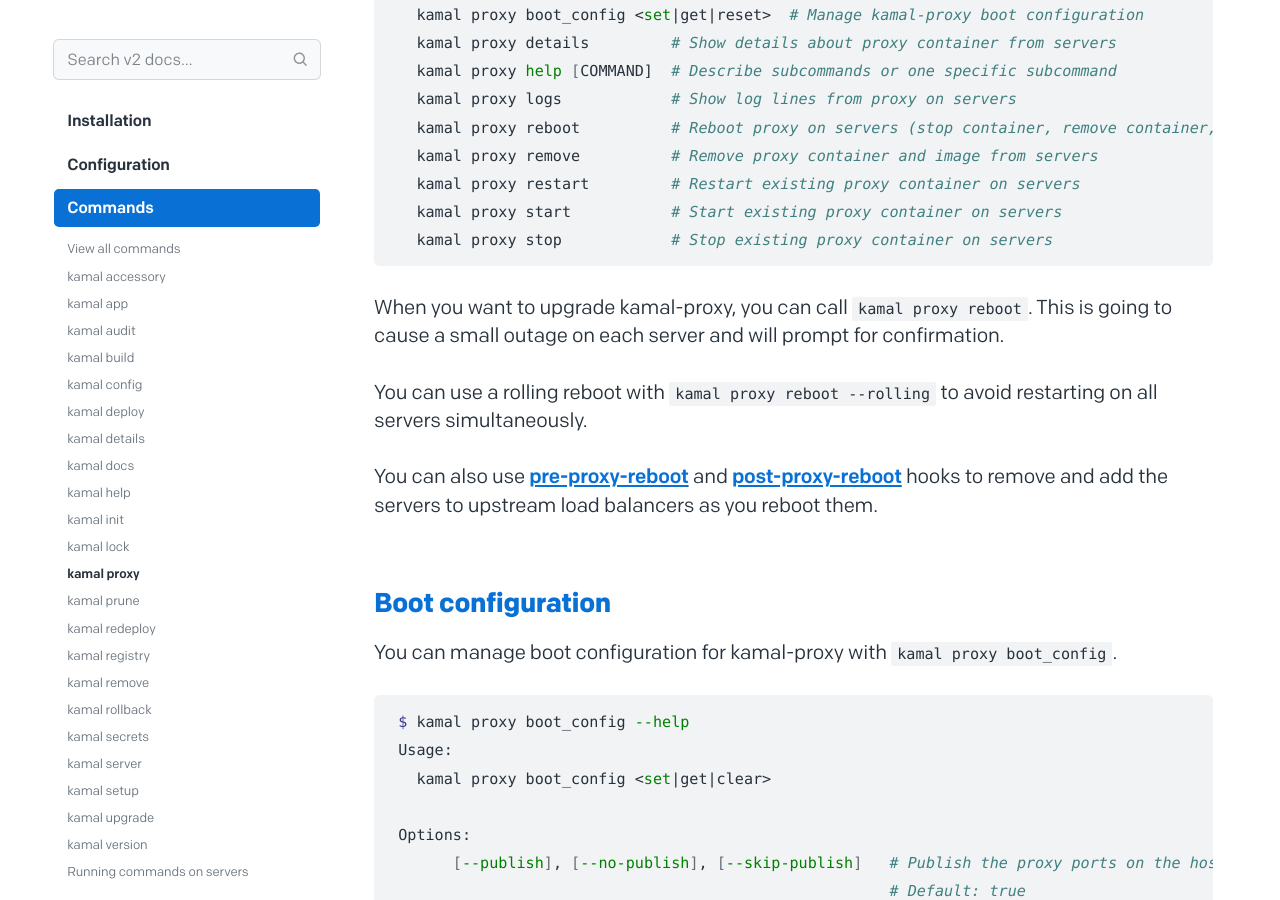
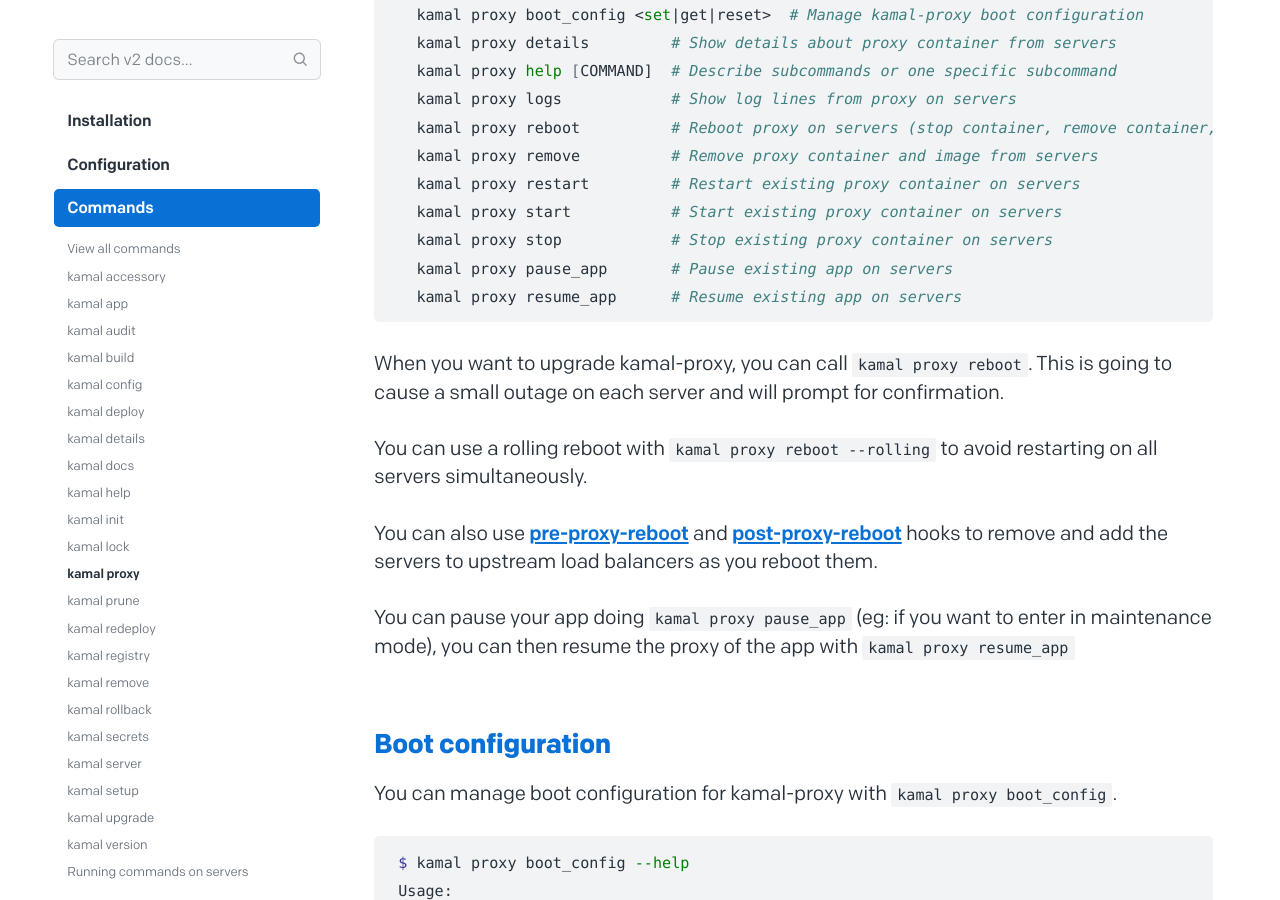
Before and after one commit to basecamp/kamal-site, a Jekyll site: the page built from docs/commands/proxy.md, in a window 1280 px wide and 900 px high, scrolled down 459 px. Built offline with Jekyll 4.4.1, drawn with Linux system fonts in a browser that asks for light colours.

Commit message:
Docs for proxy `pause_app` and `resume_app` commands

````diff
--- a/docs/commands/proxy.md
+++ b/docs/commands/proxy.md
@@ -19,6 +19,8 @@ Commands:
   kamal proxy restart         # Restart existing proxy container on servers
   kamal proxy start           # Start existing proxy container on servers
   kamal proxy stop            # Stop existing proxy container on servers
+  kamal proxy pause_app       # Pause existing app on servers
+  kamal proxy resume_app      # Resume existing app on servers
 ```
 
 When you want to upgrade kamal-proxy, you can call `kamal proxy reboot`. This is going to cause a small outage on each server and will prompt for confirmation.
@@ -26,6 +28,8 @@ When you want to upgrade kamal-proxy, you can call `kamal proxy reboot`. This is
 You can use a rolling reboot with `kamal proxy reboot --rolling` to avoid restarting on all servers simultaneously.
 
 You can also use [pre-proxy-reboot](../../hooks/pre-proxy-reboot) and [post-proxy-reboot](../../hooks/post-proxy-reboot) hooks to remove and add the servers to upstream load balancers as you reboot them.
+
+You can pause your app doing `kamal proxy pause_app` (eg: if you want to enter in maintenance mode), you can then resume the proxy of the app with `kamal proxy resume_app`
 
 ## Boot configuration
 
````
